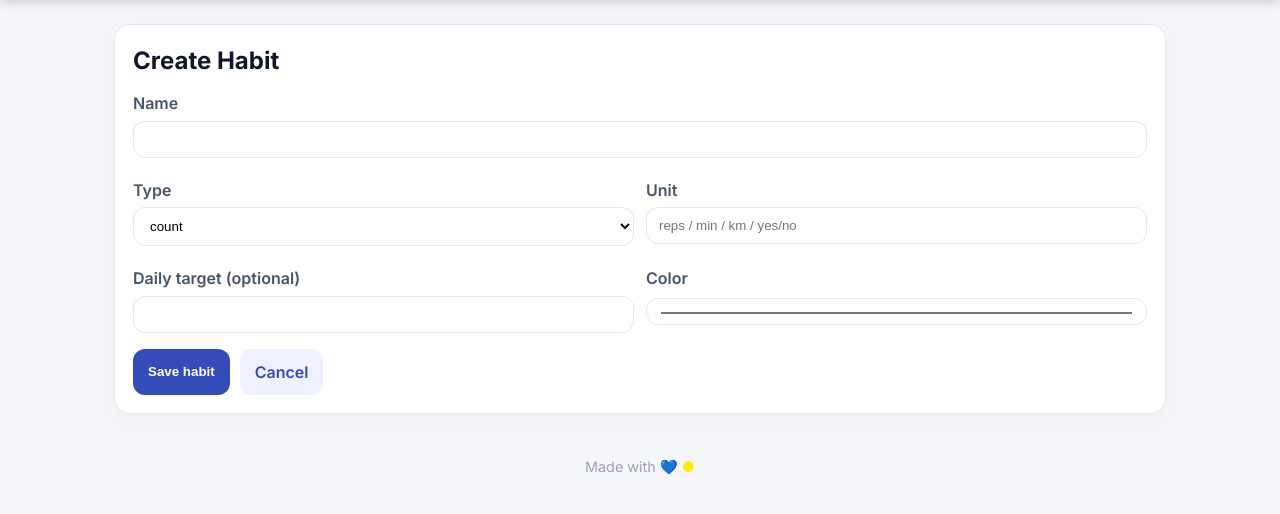
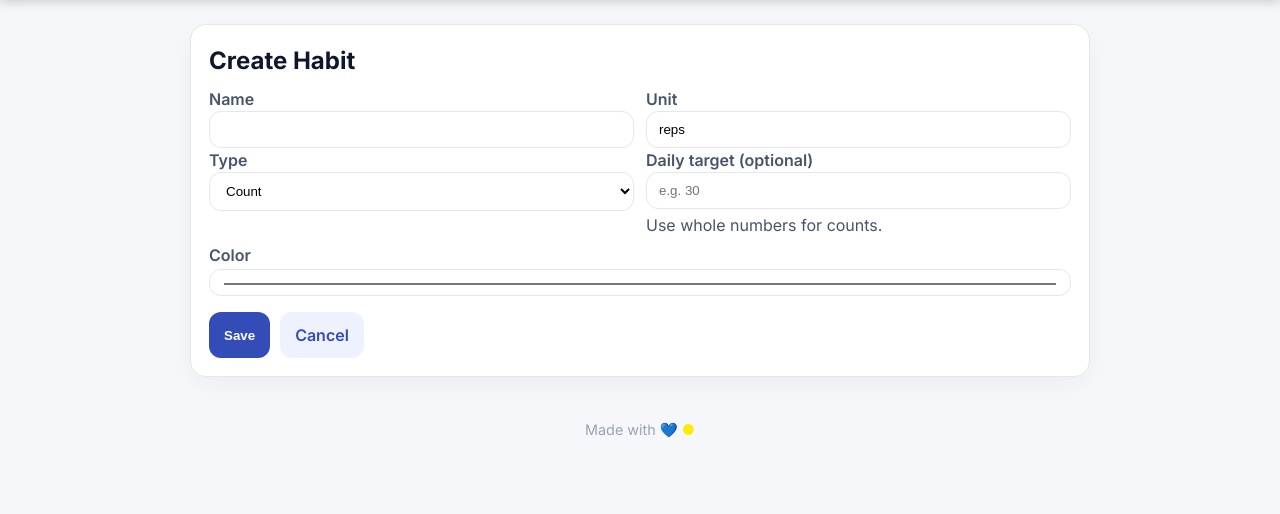
Before and after one commit to IvarsJer/DesktopHabitTracker, a Flask app: page /habits/new in a window 1280 px wide. Shown: the part 102-616 px from the top of the page. Run offline with Flask 3, Linux system fonts and the light colour scheme.

Commit message:
create habit bug fixes

```diff
--- a/app/blueprints/habits.py
+++ b/app/blueprints/habits.py
@@ -1,35 +1,54 @@
+# app/blueprints/habits.py
 from flask import Blueprint, render_template, request, redirect, url_for, flash
 from .. import db
 from ..models import Habit
 
 bp = Blueprint("habits", __name__)
 
-
 @bp.route("/")
 def index():
     habits = Habit.query.order_by(Habit.name).all()
     return render_template("habits/index.html", habits=habits)
 
-
 @bp.route("/new", methods=["GET", "POST"])
 @bp.route("/<int:habit_id>/edit", methods=["GET", "POST"])
 def upsert(habit_id=None):
     habit = Habit.query.get(habit_id) if habit_id else Habit()
+
     if request.method == "POST":
         habit.name = request.form.get("name", "").strip()
-        habit.kind = request.form.get("kind")
-        habit.unit = request.form.get("unit")
-        habit.daily_target = request.form.get("daily_target") or None
-        habit.color = request.form.get("color") or "#3b82f6"
+        kind = request.form.get("kind")
+        unit = request.form.get("unit", "").strip()
+        target_raw = request.form.get("daily_target", "").strip()
+        color = request.form.get("color") or "#3b82f6"
+
         if not habit.name:
             flash("Name is required.", "danger")
             return render_template("habits/form.html", habit=habit)
+
+        habit.kind = kind
+        habit.color = color
+
+        # Normalize unit and daily_target based on kind
+        if kind == "boolean":
+            habit.unit = "yes/no"
+            habit.daily_target = None
+        elif kind == "count":
+            habit.unit = unit or "reps"
+            habit.daily_target = int(float(target_raw)) if target_raw else None
+        elif kind in ("duration", "distance"):
+            habit.unit = unit or ("min" if kind == "duration" else "km")
+            habit.daily_target = float(target_raw) if target_raw else None
+        else:
+            habit.unit = unit
+            habit.daily_target = float(target_raw) if target_raw else None
+
         db.session.add(habit)
         db.session.commit()
         flash("Habit saved.", "success")
         return redirect(url_for("habits.index"))
+
     return render_template("habits/form.html", habit=habit)
-
 
 @bp.route("/<int:habit_id>/delete", methods=["POST"])
 def delete(habit_id):
--- a/app/templates/habits/form.html
+++ b/app/templates/habits/form.html
@@ -1,44 +1,121 @@
 {% extends "base.html" %}
-{% block title %}{{ 'Edit' if habit.id else 'New' }} Habit · HabitFlow{% endblock %}
+{% block title %}{{ 'Edit' if habit.id else 'Create' }} Habit · HabitFlow{% endblock %}
 {% block content %}
-<div class="card">
+<div class="card" style="max-width:900px;margin:auto">
   <h2 class="card-title">{{ 'Edit' if habit.id else 'Create' }} Habit</h2>
-  <form method="post" class="grid" style="gap:16px">
-    <div>
-      <div class="label">Name</div>
-      <input class="input" name="name" value="{{ habit.name or '' }}" required>
-    </div>
 
+  <form method="post">
     <div class="row">
       <div>
-        <div class="label">Type</div>
-        <select class="select" name="kind">
-          {% for k in ['count','duration','distance','boolean'] %}
-            <option value="{{k}}" {{ 'selected' if habit.kind==k }}>{{k}}</option>
-          {% endfor %}
-        </select>
+        <label class="label" for="name">Name</label>
+        <input class="input" id="name" name="name" value="{{ habit.name or '' }}" required />
       </div>
+
       <div>
-        <div class="label">Unit</div>
-        <input class="input" name="unit" value="{{ habit.unit or '' }}" placeholder="reps / min / km / yes/no">
+        <label class="label" for="unit">Unit</label>
+        <input class="input" id="unit" name="unit" value="{{ habit.unit or '' }}" />
       </div>
     </div>
 
     <div class="row">
       <div>
-        <div class="label">Daily target (optional)</div>
-        <input class="input" name="daily_target" type="number" step="0.01" value="{{ habit.daily_target or '' }}">
+        <label class="label" for="kind">Type</label>
+        <select class="select" id="kind" name="kind">
+          {% for k in ['count','duration','distance','boolean'] %}
+            <option value="{{ k }}" {{ 'selected' if habit.kind==k else '' }}>
+              {{ {'count':'Count','duration':'Duration','distance':'Distance','boolean':'Boolean'}[k] }}
+            </option>
+          {% endfor %}
+        </select>
       </div>
+
       <div>
-        <div class="label">Color</div>
-        <input class="input" name="color" type="color" value="{{ habit.color or '#344CB7' }}">
+        <label class="label" for="daily_target">Daily target (optional)</label>
+        <input
+          class="input"
+          id="daily_target"
+          name="daily_target"
+          type="number"
+          inputmode="decimal"
+          value="{{ habit.daily_target if habit.daily_target is not none else '' }}"
+        />
+        <div class="label" id="target-hint" style="font-weight:500;color:var(--slate)"></div>
       </div>
     </div>
 
-    <div style="display:flex;gap:10px">
-      <button class="btn btn-primary">Save habit</button>
+    <div>
+      <label class="label" for="color">Color</label>
+      <input class="input" id="color" name="color" type="color" value="{{ habit.color or '#3b82f6' }}" />
+    </div>
+
+    <div style="margin-top:16px;display:flex;gap:10px">
+      <button class="btn btn-primary" type="submit">Save</button>
       <a class="btn btn-ghost" href="{{ url_for('habits.index') }}">Cancel</a>
     </div>
   </form>
 </div>
+
+<script>
+  const kindSel   = document.getElementById('kind');
+  const unitInput = document.getElementById('unit');
+  const target    = document.getElementById('daily_target');
+  const hint      = document.getElementById('target-hint');
+
+  const defaults = {
+    count:    { unit: 'reps', step: '1',   min: '0', placeholder: 'e.g. 30',   hint: 'Use whole numbers for counts.' },
+    duration: { unit: 'min',  step: '1',   min: '0', placeholder: 'e.g. 20',   hint: 'Minutes per day.' },
+    distance: { unit: 'km',   step: '0.1', min: '0', placeholder: 'e.g. 3.5',  hint: 'Kilometers per day (decimals allowed).' },
+    boolean:  { unit: 'yes/no', step: 'any', min: '', placeholder: '',          hint: 'No numeric target for yes/no habits.' }
+  };
+
+  // if the user types into unit, we won’t auto-overwrite later
+  unitInput.addEventListener('input', () => unitInput.dataset.touched = '1');
+
+  function applyKind(initial=false) {
+    const k = kindSel.value;
+
+    // Update unit only if user hasn't typed a custom value
+    const shouldSetUnit = !unitInput.dataset.touched || unitInput.value.trim() === '';
+    if (shouldSetUnit) unitInput.value = defaults[k].unit;
+
+    // Daily target behaviour
+    if (k === 'boolean') {
+      target.value = '';
+      target.disabled = true;
+      unitInput.disabled = true;
+      target.removeAttribute('step');
+      target.removeAttribute('min');
+      target.placeholder = '';
+    } else {
+      target.disabled = false;
+      unitInput.disabled = false;
+      target.step = defaults[k].step;
+      if (defaults[k].min) target.min = defaults[k].min; else target.removeAttribute('min');
+      target.placeholder = defaults[k].placeholder;
+
+      // For Count, keep it integer as the user types
+      if (k === 'count') {
+        target.addEventListener('input', hardIntEnforce);
+      } else {
+        target.removeEventListener('input', hardIntEnforce);
+      }
+    }
+    hint.textContent = defaults[k].hint;
+
+    // On initial load, mark unit as "touched" if it differs from our default
+    if (initial && unitInput.value && unitInput.value !== defaults[k].unit) {
+      unitInput.dataset.touched = '1';
+    }
+  }
+
+  function hardIntEnforce() {
+    if (target.value !== '') {
+      const n = Math.max(0, Math.floor(Number(target.value)));
+      target.value = isNaN(n) ? '' : String(n);
+    }
+  }
+
+  document.addEventListener('DOMContentLoaded', () => applyKind(true));
+  kindSel.addEventListener('change', () => applyKind());
+</script>
 {% endblock %}
```
